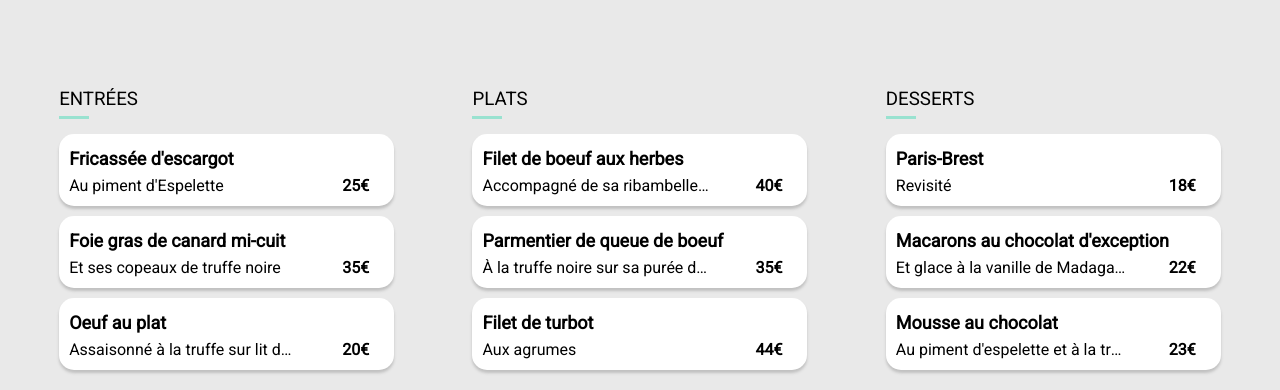
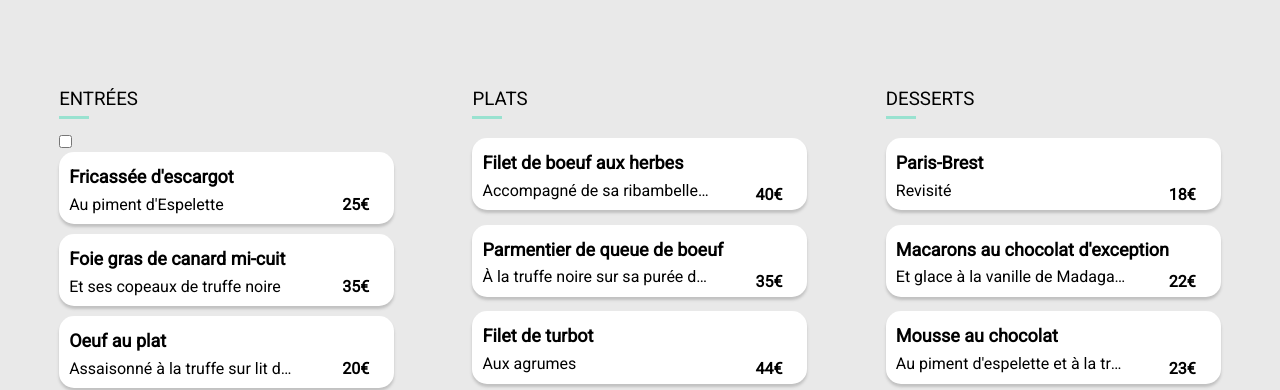
Before and after one commit to JackNoAniki/ElmesoudiYacob_3_03012022, a website: page palette-du-gout.html in a window 1280 px wide. Shown: the part 426-816 px from the top of the page. Drawn offline with Linux system fonts and the light colour scheme; a web font is replaced by a local one.

Commit message:
mettre le bloc du card dans un label

```diff
--- a/palette-du-gout.html
+++ b/palette-du-gout.html
@@ -39,7 +39,9 @@
                 <div class="menu-flex">
                     <div class="menu-bloc">
                         <h3>ENTRÉES</h3>
-                        <a href="#" class="menu-bloc__card">
+                        <label for="plat1">
+                            <input type="checkbox" class="menu-bloc-checkbox" name="plat1" id="plat1" />
+                            <div class="menu-bloc__card">
                                 <div class="menu-bloc__card__title">
                                     <h4>Fricassée d'escargot</h4>
                                     <p>Au piment d'Espelette</p>
@@ -50,7 +52,8 @@
                                 <div class="menu-bloc__card__icon">
                                     <i class="fas fa-check-circle fa-2x"></i>
                                 </div>
-                        </a>
+                            </div>
+                        </label>
                         <a href="#" class="menu-bloc__card">
                             <div class="menu-bloc__card__title">
                                 <h4>Foie gras de canard mi-cuit</h4>
```
Lines whose indentation alone changed are shown as unchanged.
